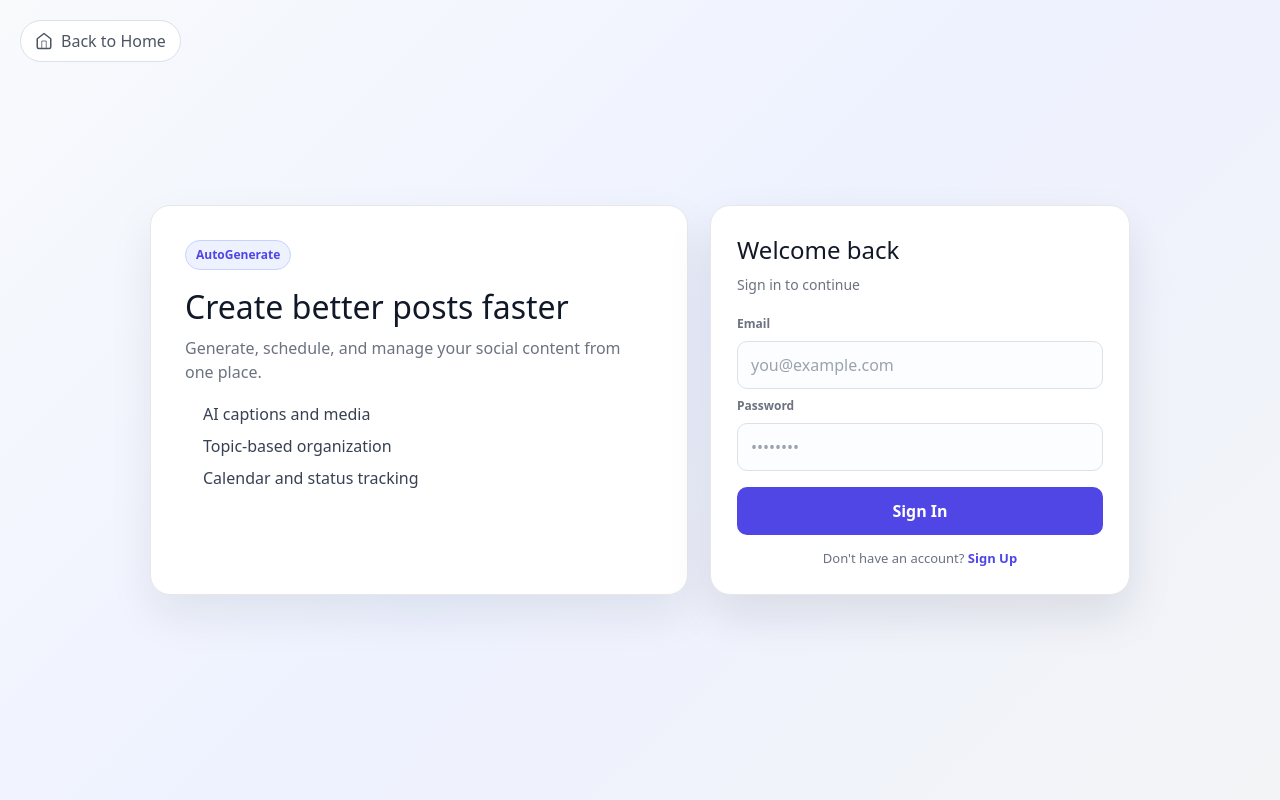
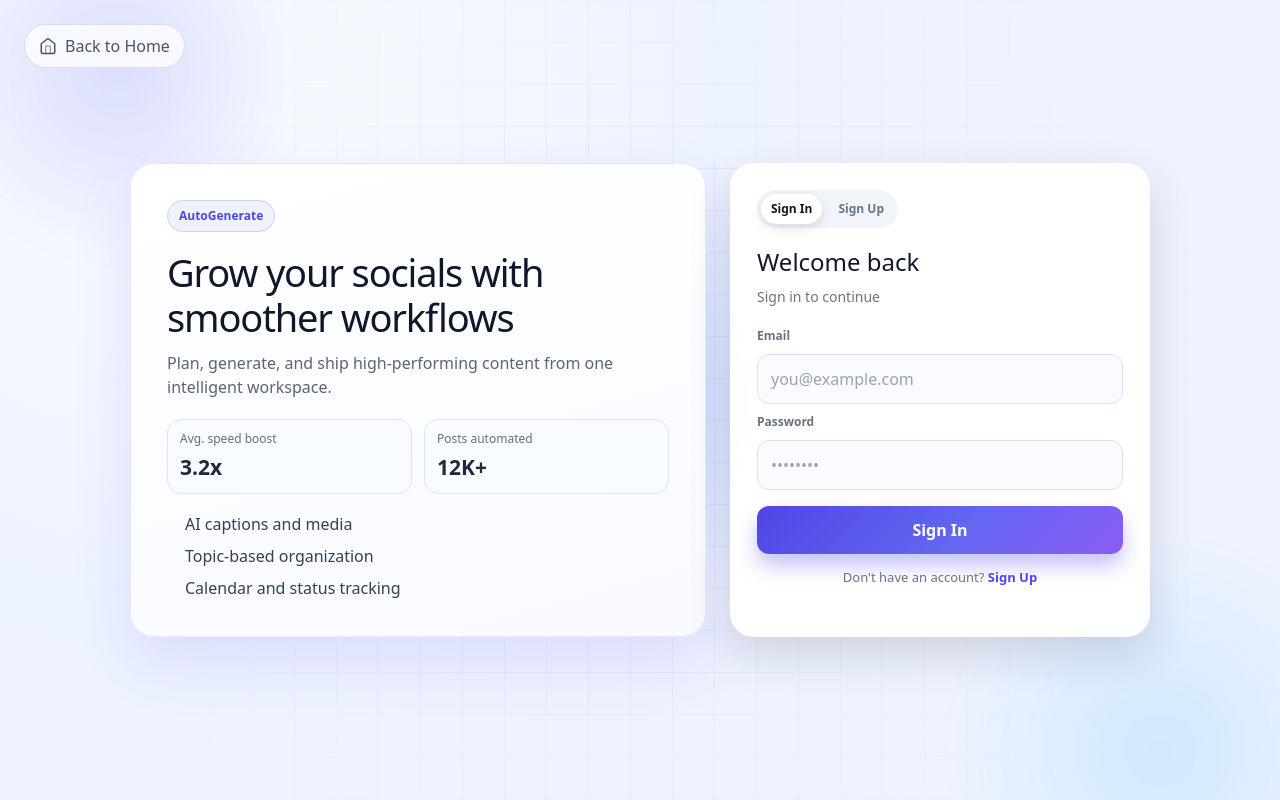
Before and after one commit to amira-02/Auto_Generate_Frontend, a React (Vite) app: page /auth in a window 1280 px wide. Built offline with nearby package versions, Linux system fonts and the light colour scheme; no server answers.

Commit message:
fix Auth page

```diff
--- a/src/assets/Auth.css
+++ b/src/assets/Auth.css
@@ -1,49 +1,132 @@
 .auth-page {
+  --auth-tilt-x: 0deg;
+  --auth-tilt-y: 0deg;
+  --auth-cursor-x: 50%;
+  --auth-cursor-y: 50%;
+  --auth-shift-x: 0;
+  --auth-shift-y: 0;
   min-height: 100vh;
   display: flex;
   align-items: center;
   justify-content: center;
-  padding: 28px;
-  background: linear-gradient(135deg, #f8fafc 0%, #eef2ff 50%, #f3f4f6 100%);
+  padding: 30px;
+  background: radial-gradient(circle at 15% 10%, #f8fbff 0%, #edf3ff 40%, #eef2ff 100%);
   font-family: "DM Sans", system-ui, -apple-system, Segoe UI, Roboto, sans-serif;
   position: relative;
+  overflow: hidden;
+  isolation: isolate;
+}
+
+.auth-cursor-light {
+  position: absolute;
+  inset: -20%;
+  background: radial-gradient(
+    320px circle at var(--auth-cursor-x) var(--auth-cursor-y),
+    rgba(99, 102, 241, 0.16) 0%,
+    rgba(59, 130, 246, 0.1) 24%,
+    rgba(59, 130, 246, 0) 62%
+  );
+  pointer-events: none;
+  z-index: 0;
+  transition: background-position 0.12s linear;
+}
+
+.auth-grid-overlay {
+  position: absolute;
+  inset: 0;
+  background-image:
+    linear-gradient(rgba(79, 70, 229, 0.06) 1px, transparent 1px),
+    linear-gradient(90deg, rgba(79, 70, 229, 0.06) 1px, transparent 1px);
+  background-size: 42px 42px;
+  mask-image: radial-gradient(circle at var(--auth-cursor-x) var(--auth-cursor-y), black 30%, transparent 78%);
+  pointer-events: none;
+  z-index: 0;
+  transform: translate(
+    calc(var(--auth-shift-x) * 10px),
+    calc(var(--auth-shift-y) * 10px)
+  );
+  transition: transform 0.18s ease;
+}
+
+.auth-glow {
+  position: absolute;
+  border-radius: 999px;
+  filter: blur(18px);
+  opacity: 0.55;
+  z-index: 0;
+  animation: auth-float 9s ease-in-out infinite;
+}
+
+.auth-glow-one {
+  width: 380px;
+  height: 380px;
+  top: -120px;
+  left: -70px;
+  background: radial-gradient(circle, rgba(99, 102, 241, 0.36) 0%, rgba(99, 102, 241, 0) 70%);
+  transform: translate(
+    calc(var(--auth-shift-x) * 30px),
+    calc(var(--auth-shift-y) * 24px)
+  );
+  transition: transform 0.2s ease-out;
+}
+
+.auth-glow-two {
+  width: 420px;
+  height: 420px;
+  bottom: -160px;
+  right: -90px;
+  background: radial-gradient(circle, rgba(56, 189, 248, 0.32) 0%, rgba(56, 189, 248, 0) 70%);
+  animation-delay: 1.4s;
+  transform: translate(
+    calc(var(--auth-shift-x) * -26px),
+    calc(var(--auth-shift-y) * -20px)
+  );
+  transition: transform 0.2s ease-out;
 }
 
 .auth-home-btn {
   position: absolute;
-  top: 20px;
-  left: 20px;
+  top: 24px;
+  left: 24px;
   display: inline-flex;
   align-items: center;
   gap: 8px;
-  border: 1px solid #dbe1ea;
-  background: #ffffff;
-  color: #4b5563;
+  border: 1px solid #d6deef;
+  background: rgba(255, 255, 255, 0.78);
+  color: #475569;
   border-radius: 999px;
-  padding: 8px 14px;
+  padding: 9px 14px;
   cursor: pointer;
-  transition: all 0.2s ease;
+  backdrop-filter: blur(10px);
+  transition: all 0.25s ease;
+  z-index: 2;
 }
 
 .auth-home-btn:hover {
-  border-color: #b9c4d3;
-  color: #1f2937;
+  border-color: #c0cce1;
+  background: rgba(255, 255, 255, 0.95);
+  transform: translateY(-1px);
 }
 
 .auth-shell {
   width: 100%;
-  max-width: 980px;
+  max-width: 1020px;
   display: grid;
   grid-template-columns: 1fr 420px;
-  gap: 22px;
+  gap: 24px;
+  position: relative;
+  z-index: 1;
 }
 
 .auth-brand {
-  background: #ffffff;
-  border: 1px solid #e5e7eb;
-  border-radius: 20px;
-  padding: 34px;
-  box-shadow: 0 20px 45px rgba(15, 23, 42, 0.08);
+  background: linear-gradient(165deg, #ffffff 0%, #f8faff 100%);
+  border: 1px solid #e3eaf6;
+  border-radius: 24px;
+  padding: 36px;
+  box-shadow: 0 25px 60px rgba(79, 70, 229, 0.12);
+  backdrop-filter: blur(8px);
+  transform: perspective(1100px) rotateX(calc(var(--auth-tilt-x) * 0.45)) rotateY(calc(var(--auth-tilt-y) * 0.45));
+  transition: transform 0.22s ease, box-shadow 0.3s ease;
 }
 
 .auth-badge {
@@ -54,36 +137,94 @@
   background: #eef2ff;
   border: 1px solid #c7d2fe;
   border-radius: 999px;
-  padding: 5px 10px;
+  padding: 6px 11px;
   margin-bottom: 18px;
 }
 
 .auth-brand h1 {
   margin: 0 0 10px;
-  font-size: 32px;
+  font-size: clamp(30px, 4vw, 38px);
   line-height: 1.2;
-  color: #111827;
+  color: #0f172a;
+  letter-spacing: -0.03em;
 }
 
 .auth-brand p {
-  margin: 0 0 18px;
-  color: #6b7280;
+  margin: 0 0 20px;
+  color: #5b6475;
+  max-width: 520px;
+}
+
+.auth-brand-stats {
+  display: grid;
+  grid-template-columns: repeat(2, minmax(0, 1fr));
+  gap: 12px;
+  margin-bottom: 18px;
+}
+
+.auth-stat-card {
+  background: #f8fbff;
+  border: 1px solid #dce6f5;
+  border-radius: 14px;
+  padding: 10px 12px;
+}
+
+.auth-stat-card span {
+  display: block;
+  font-size: 12px;
+  color: #5f6f8b;
+}
+
+.auth-stat-card strong {
+  display: block;
+  margin-top: 4px;
+  font-size: 21px;
+  color: #1e293b;
 }
 
 .auth-brand ul {
   margin: 0;
   padding-left: 18px;
-  color: #374151;
+  color: #334155;
   display: grid;
   gap: 8px;
 }
 
 .auth-card {
+  background: rgba(255, 255, 255, 0.96);
+  border: 1px solid rgba(255, 255, 255, 0.65);
+  border-radius: 24px;
+  padding: 26px;
+  box-shadow: 0 18px 44px rgba(15, 23, 42, 0.14);
+  backdrop-filter: blur(7px);
+  animation: auth-rise 0.65s ease;
+  transform: perspective(1100px) rotateX(var(--auth-tilt-x)) rotateY(var(--auth-tilt-y));
+  transition: transform 0.22s ease, box-shadow 0.24s ease;
+}
+
+.auth-pill-row {
+  display: inline-flex;
+  align-items: center;
+  gap: 6px;
+  background: #f1f5f9;
+  border-radius: 999px;
+  padding: 4px;
+  margin-bottom: 16px;
+}
+
+.auth-pill {
+  font-size: 12px;
+  font-weight: 700;
+  color: #64748b;
+  padding: 6px 10px;
+  border-radius: 999px;
+  transition: all 0.25s ease;
+}
+
+.auth-pill.active {
+  color: #0f172a;
   background: #ffffff;
-  border: 1px solid #e5e7eb;
-  border-radius: 20px;
-  padding: 26px;
-  box-shadow: 0 20px 45px rgba(15, 23, 42, 0.1);
+  box-shadow: 0 4px 12px rgba(15, 23, 42, 0.12);
 }
 
 .auth-header h2 {
@@ -100,7 +241,7 @@
 
 .auth-fields {
   display: grid;
-  gap: 8px;
+  gap: 9px;
   margin-top: 20px;
 }
 
@@ -112,23 +253,24 @@
 
 .auth-fields input {
   width: 100%;
-  border: 1px solid #dbe1ea;
-  background: #fbfdff;
+  border: 1px solid #d7e1ef;
+  background: #f9fbff;
   color: #111827;
-  border-radius: 10px;
-  padding: 11px 13px;
+  border-radius: 12px;
+  padding: 12px 13px;
   outline: none;
-  transition: border-color 0.2s ease, box-shadow 0.2s ease;
+  transition: border-color 0.22s ease, box-shadow 0.22s ease, transform 0.22s ease;
 }
 
 .auth-fields input:focus {
-  border-color: #6366f1;
-  box-shadow: 0 0 0 3px rgba(99, 102, 241, 0.15);
+  border-color: #5b67f5;
+  box-shadow: 0 0 0 3px rgba(91, 103, 245, 0.15);
+  transform: translateY(-1px);
 }
 
 .auth-error {
   margin: 12px 0 0;
-  color: #dc2626;
+  color: #b91c1c;
   background: #fef2f2;
   border: 1px solid #fecaca;
   border-radius: 10px;
@@ -140,21 +282,23 @@
   margin-top: 16px;
   width: 100%;
   border: none;
-  border-radius: 10px;
+  border-radius: 12px;
   padding: 12px 14px;
-  background: #4f46e5;
+  background: linear-gradient(135deg, #4f46e5 0%, #6366f1 55%, #8b5cf6 100%);
   color: #ffffff;
   font-weight: 700;
   cursor: pointer;
-  transition: all 0.2s ease;
+  transition: all 0.24s ease;
   display: inline-flex;
   align-items: center;
   justify-content: center;
   gap: 8px;
+  box-shadow: 0 12px 20px rgba(79, 70, 229, 0.32);
 }
 
 .auth-submit:hover:not(:disabled) {
-  background: #4338ca;
+  transform: translateY(-1px);
+  box-shadow: 0 16px 24px rgba(79, 70, 229, 0.38);
 }
 
 .auth-submit:disabled {
@@ -175,6 +319,11 @@
   color: #4f46e5;
   cursor: pointer;
   font-weight: 700;
+  transition: color 0.2s ease;
+}
+
+.auth-switch button:hover {
+  color: #4338ca;
 }
 
 .auth-spin {
@@ -197,6 +346,26 @@
   }
 }
 
+@keyframes auth-float {
+  0%, 100% {
+    transform: translateY(0px) translateX(0px);
+  }
+  50% {
+    transform: translateY(18px) translateX(-12px);
+  }
+}
+
+@keyframes auth-rise {
+  from {
+    opacity: 0;
+    transform: translateY(16px) scale(0.98);
+  }
+  to {
+    opacity: 1;
+    transform: translateY(0) scale(1);
+  }
+}
+
 @media (max-width: 920px) {
   .auth-shell {
     grid-template-columns: 1fr;
@@ -206,4 +375,62 @@
   .auth-brand {
     display: none;
   }
+
+  .auth-card {
+    padding: 22px;
+  }
+
+  .auth-home-btn {
+    top: 16px;
+    left: 16px;
+  }
 }
+
+@media (max-width: 640px) {
+  .auth-page {
+    padding: 16px;
+  }
+
+  .auth-shell {
+    max-width: 100%;
+  }
+
+  .auth-card {
+    border-radius: 18px;
+    padding: 20px 16px;
+    box-shadow: 0 12px 28px rgba(15, 23, 42, 0.1);
+  }
+
+  .auth-home-btn {
+    position: fixed;
+    top: 12px;
+    left: 12px;
+    padding: 8px 12px;
+    font-size: 12px;
+  }
+}
+
+@media (hover: none), (pointer: coarse), (prefers-reduced-motion: reduce) {
+  .auth-page {
+    --auth-tilt-x: 0deg;
+    --auth-tilt-y: 0deg;
+    --auth-cursor-x: 50%;
+    --auth-cursor-y: 50%;
+    --auth-shift-x: 0;
+    --auth-shift-y: 0;
+  }
+
+  .auth-brand,
+  .auth-card,
+  .auth-submit,
+  .auth-home-btn,
+  .auth-fields input,
+  .auth-grid-overlay {
+    transition: none;
+    transform: none;
+  }
+
+  .auth-glow {
+    animation: none;
+  }
+}
--- a/src/pages/Auth.tsx
+++ b/src/pages/Auth.tsx
@@ -1,11 +1,12 @@
 // Auth.tsx
-import { useState, useContext } from "react";
+import { useState, useContext, useRef } from "react";
 import { useNavigate } from "react-router-dom";
 import { AuthContext } from "../hooks/AuthContext";
 import { API } from "../services/api";
 import "../assets/Auth.css";
 
 export default function Auth() {
+  const pageRef = useRef<HTMLDivElement | null>(null);
   const { login } = useContext(AuthContext);
   const navigate = useNavigate();
   const [isLogin, setIsLogin] = useState(true);
@@ -35,8 +36,42 @@ export default function Auth() {
     }
   };
 
+  const handleMouseMove = (event: React.MouseEvent<HTMLDivElement>) => {
+    if (!pageRef.current) return;
+
+    const bounds = pageRef.current.getBoundingClientRect();
+    const x = (event.clientX - bounds.left) / bounds.width;
+    const y = (event.clientY - bounds.top) / bounds.height;
+    const rotateX = (0.5 - y) * 8;
+    const rotateY = (x - 0.5) * 10;
+    const shiftX = (x - 0.5) * 2;
+    const shiftY = (y - 0.5) * 2;
+
+    pageRef.current.style.setProperty("--auth-tilt-x", `${rotateX.toFixed(2)}deg`);
+    pageRef.current.style.setProperty("--auth-tilt-y", `${rotateY.toFixed(2)}deg`);
+    pageRef.current.style.setProperty("--auth-cursor-x", `${(x * 100).toFixed(1)}%`);
+    pageRef.current.style.setProperty("--auth-cursor-y", `${(y * 100).toFixed(1)}%`);
+    pageRef.current.style.setProperty("--auth-shift-x", shiftX.toFixed(3));
+    pageRef.current.style.setProperty("--auth-shift-y", shiftY.toFixed(3));
+  };
+
+  const resetMouseMotion = () => {
+    if (!pageRef.current) return;
+    pageRef.current.style.setProperty("--auth-tilt-x", "0deg");
+    pageRef.current.style.setProperty("--auth-tilt-y", "0deg");
+    pageRef.current.style.setProperty("--auth-cursor-x", "50%");
+    pageRef.current.style.setProperty("--auth-cursor-y", "50%");
+    pageRef.current.style.setProperty("--auth-shift-x", "0");
+    pageRef.current.style.setProperty("--auth-shift-y", "0");
+  };
+
   return (
-    <div className="auth-page">
+    <div className="auth-page" ref={pageRef} onMouseMove={handleMouseMove} onMouseLeave={resetMouseMotion}>
+      <div className="auth-cursor-light" aria-hidden="true" />
+      <div className="auth-glow auth-glow-one" aria-hidden="true" />
+      <div className="auth-glow auth-glow-two" aria-hidden="true" />
+      <div className="auth-grid-overlay" aria-hidden="true" />
+
       <button className="auth-home-btn" onClick={() => navigate("/")}>
         <svg xmlns="http://www.w3.org/2000/svg" width="18" height="18" fill="none" viewBox="0 0 24 24" stroke="currentColor">
           <path strokeLinecap="round" strokeLinejoin="round" strokeWidth={2} d="M3 9l9-7 9 7v11a2 2 0 01-2 2H5a2 2 0 01-2-2z" />
@@ -48,8 +83,18 @@ export default function Auth() {
       <div className="auth-shell">
         <div className="auth-brand">
           <div className="auth-badge">AutoGenerate</div>
-          <h1>Create better posts faster</h1>
-          <p>Generate, schedule, and manage your social content from one place.</p>
+          <h1>Grow your socials with smoother workflows</h1>
+          <p>Plan, generate, and ship high-performing content from one intelligent workspace.</p>
+          <div className="auth-brand-stats">
+            <div className="auth-stat-card">
+              <span>Avg. speed boost</span>
+              <strong>3.2x</strong>
+            </div>
+            <div className="auth-stat-card">
+              <span>Posts automated</span>
+              <strong>12K+</strong>
+            </div>
+          </div>
           <ul>
             <li>AI captions and media</li>
             <li>Topic-based organization</li>
@@ -58,6 +103,11 @@ export default function Auth() {
         </div>
 
         <div className="auth-card">
+          <div className="auth-pill-row">
+            <span className={`auth-pill ${isLogin ? "active" : ""}`}>Sign In</span>
+            <span className={`auth-pill ${!isLogin ? "active" : ""}`}>Sign Up</span>
+          </div>
+
           <div className="auth-header">
             <h2>{isLogin ? "Welcome back" : "Create account"}</h2>
             <p>{isLogin ? "Sign in to continue" : "Register a new account"}</p>
```
